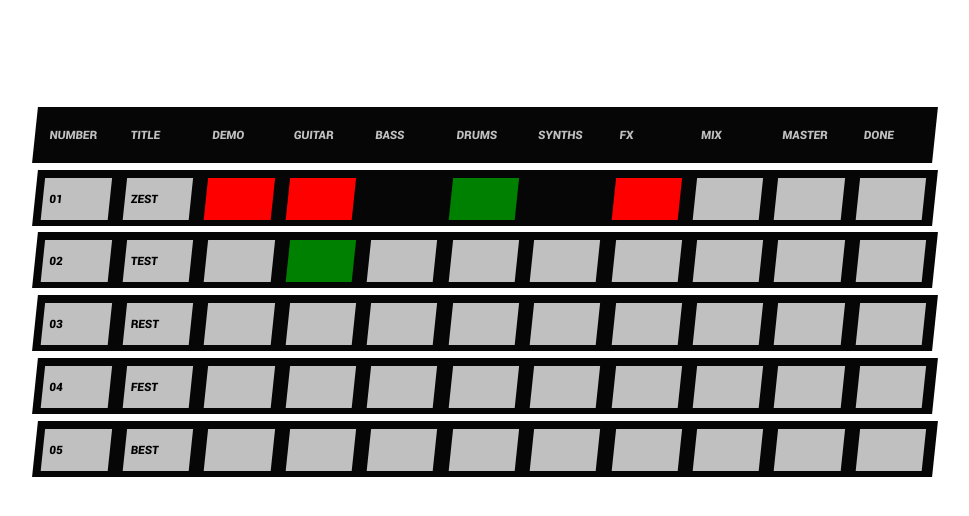
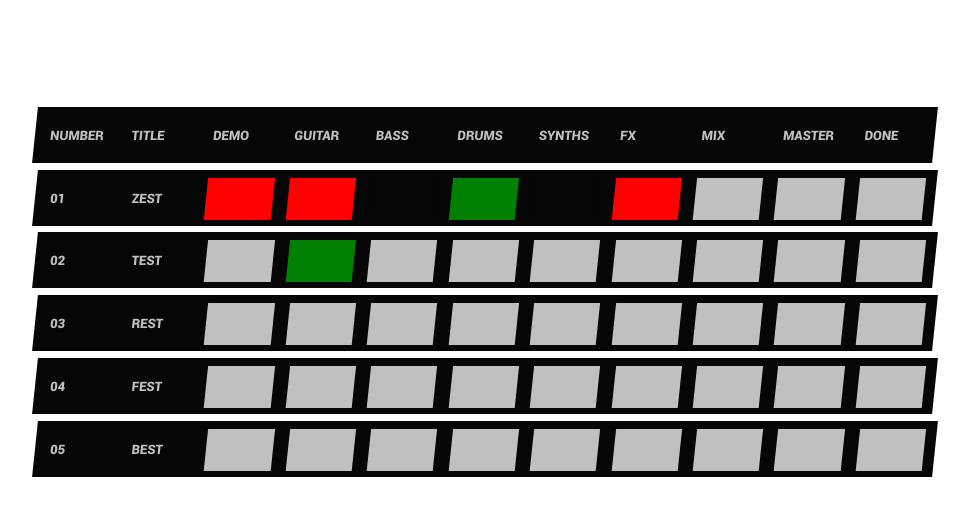
Before and after one commit to evnwttn/ev02, a website built with Vite: page ev02/index.html in a window 1280 px wide. Shown: the whole page, without its empty margins (155-1124 px from the left). Built offline with nearby package versions, Linux system fonts and the light colour scheme.

Commit message:
css updates

```diff
--- a/ev02/main.js
+++ b/ev02/main.js
@@ -46,6 +46,8 @@ class ev02 {
               boxDiv.classList.add("in-progress");
             } else if (box[boxAttribute] === "3") {
               boxDiv.classList.add("complete");
+            } else if (box.workingTitle || box.number) {
+              boxDiv.classList.add("top");
             }
           }
         });
--- a/ev02/style.css
+++ b/ev02/style.css
@@ -3,7 +3,7 @@
 body {
   font-family: "Yantramanav", sans-serif;
   font-weight: 900;
-  font-size: 0.8rem;
+  font-size: 0.9rem;
   text-transform: uppercase;
   /* background-color: #060606; */
 }
```
